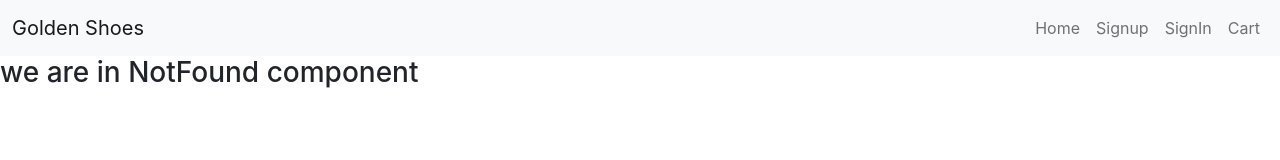
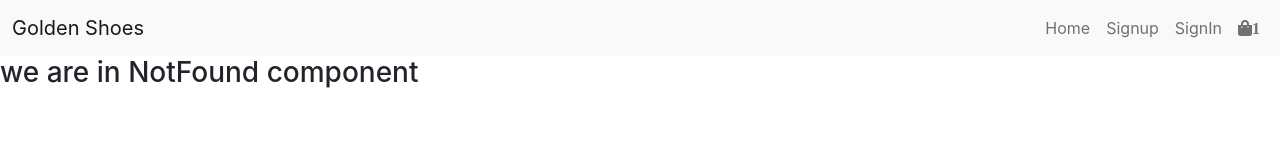
Before and after one commit to beenish-mha/Golden-Shoes, a React (Create React App) app in the folder client/: page /ProductDetail in a window 1280 px wide. Shown: the top 160 px of the page. Built offline with nearby package versions, Linux system fonts and the light colour scheme; no server answers.

Commit message:
work on loading and error pages

```diff
--- a/client/src/Components/Cart.js
+++ b/client/src/Components/Cart.js
@@ -1,9 +1,11 @@
 import React from "react";
 
-const Cart = () => {
-    return (
+const Cart = (props) => {
+    const {cartItems} = props.location.cartItems;
+    console.log (props.location.cartItems);
+      return (
         <>
-        <h3>this is a cart page</h3>
+        {cartItems.length === 0 && <div>Cart is empty!</div>}
         </>
     )
 }
--- a/client/src/Components/Header.js
+++ b/client/src/Components/Header.js
@@ -1,14 +1,10 @@
-import React from "react";
+import React, { useState } from "react";
 import {Link} from "react-router-dom";
 import "./App.css";
 
 const Header = () =>{
 
-    const refreshPage = () =>(
-        window.location.reload()
-    )
-
-
+        const[cartItems, setCartItems] = useState([]);
 
     const showNavigation = () => (
         <nav className="navbar navbar-expand-lg navbar-light bg-light">
@@ -37,8 +33,9 @@ const Header = () =>{
                     </Link>
                 </li>
                 <li className="nav-item">
-                    <Link to="/Cart" className="nav-link" >
-                    Cart
+
+                    <Link to={{pathname:'/cart', cartItems: {cartItems}}} className="nav-link" >
+                        <i class="fas fa-shopping-bag">1</i>
                     </Link>
                 </li>
             </ul>
--- a/client/src/Components/ProductDetail.js
+++ b/client/src/Components/ProductDetail.js
@@ -2,10 +2,11 @@ import React, { useEffect, useState } from "react";
 import axios from "axios";
 import NotFound from "./NotFound";
 import Ratings from "./Ratings";
+import Cart from "./Cart";
 
     const ProductDetail = (props)=>{
     const [shoes, setShoes] = useState([]);
-
+    const [cartItems, setCartItems] = useState([]);
     const shoe_id = props.match.params.id;
 
     useEffect(() =>{
@@ -15,6 +16,11 @@ import Ratings from "./Ratings";
         }
         fetchData();
     }, []);
+
+    const addToCart = () => {
+        console.log ("Allah jee madad");
+        <Cart></Cart>
+    }
 
     const product = shoes.find((shoe) =>(shoe._id) === shoe_id)
 
@@ -48,7 +54,7 @@ import Ratings from "./Ratings";
                             <span>In Stock</span>}
                         </h5>
                         <p className="card-text">Some quick example text to build on the card title and make up the bulk of the card's content.</p>
-                        <button type="button" className=" add-to-cart btn btn-primary btn-lg btn-block">Add to shopping Bag</button>
+                        <button type="button"onClick = {addToCart} className=" add-to-cart btn btn-primary btn-lg btn-block">Add to shopping Bag</button>
 
                     </div>
                 </div>
```
Also changed, not shown: 1 other file (tests, documents, lock files or other folders).
